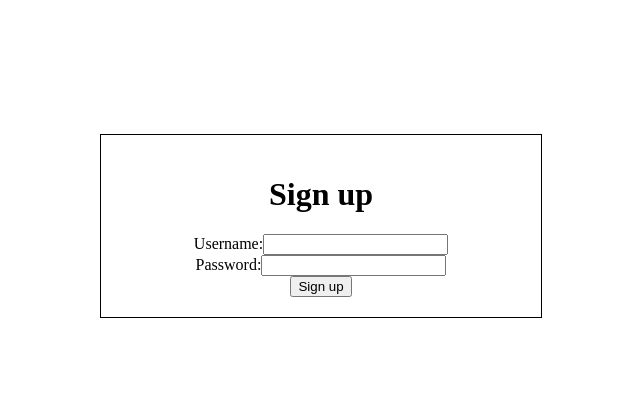
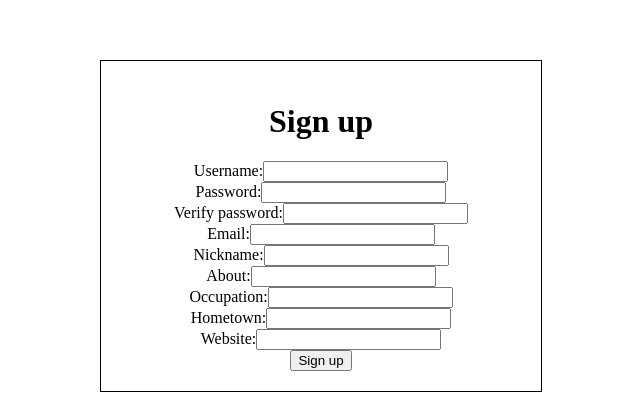
Before and after one commit to KateN87/Twitter-reboot, a React (Create React App) app in the folder frontend/: page /signup in a window 1280 px wide. Shown: the part 182-592 px from the top of the page, without its empty margins (319-959 px from the left). Built offline with nearby package versions, Linux system fonts and the light colour scheme; a web font is replaced by a local one.

Commit message:
started to fix signup front

```diff
--- a/frontend/src/components/Signup.js
+++ b/frontend/src/components/Signup.js
@@ -1,5 +1,5 @@
-import { useState } from 'react';
-import { useDispatch } from 'react-redux';
+import { useState } from "react";
+import { useDispatch } from "react-redux";
 
 //TODO
 //1. Logga in användaren efter ok response
@@ -14,9 +14,9 @@ const Signup = () => {
 		const username = `@${e.target.username.value}`;
 		const password = e.target.password.value;
 
-        const response = await fetch('http://localhost:3001/log/signup', {
-            method: 'POST',
-            headers: { 'Content-Type': 'application/json' },
+		const response = await fetch("http://localhost:3001/log/signup", {
+			method: "POST",
+			headers: { "Content-Type": "application/json" },
 			body: JSON.stringify({ username, password }),
 		});
 
@@ -28,10 +28,10 @@ const Signup = () => {
 		}
 		if (response.ok) {
 			//Sätter localstorage, innehåller username och token
-            localStorage.setItem('user', JSON.stringify(json));
+			localStorage.setItem("user", JSON.stringify(json));
 
 			//Logga in användaren
-            dispatch({ type: 'LOGIN_USER', payload: json });
+			dispatch({ type: "LOGIN_USER", payload: json });
 
 			//nollställer formuläret
 			e.target.reset();
@@ -50,7 +50,37 @@ const Signup = () => {
 				<input type='password' id='password' />
 
 				<br />
+
+				<label htmlFor='verifyPass'>Verify password:</label>
+				<input type='password' id='verifyPass' />
+
+				<br />
+				<label htmlFor='email'>Email:</label>
+				<input type='text' id='email' />
+
+				<br />
+				<label htmlFor='nickname'>Nickname:</label>
+				<input type='text' id='nickname' />
+
+				<br />
+				<label htmlFor='about'>About:</label>
+				<input type='text' id='about' />
+
+				<br />
+				<label htmlFor='occupation'>Occupation:</label>
+				<input type='text' id='occupation' />
+
+				<br />
+				<label htmlFor='hometown'>Hometown:</label>
+				<input type='text' id='hometown' />
+
+				<br />
+				<label htmlFor='website'>Website:</label>
+				<input type='text' id='website' />
+
+				<br />
 				<button type='submit'>Sign up</button>
+
 				{/* Om error INTE är null visas denna*/}
 				{error && <div className='error'>{error}</div>}
 			</form>
```
Lines whose indentation alone changed are shown as unchanged.
